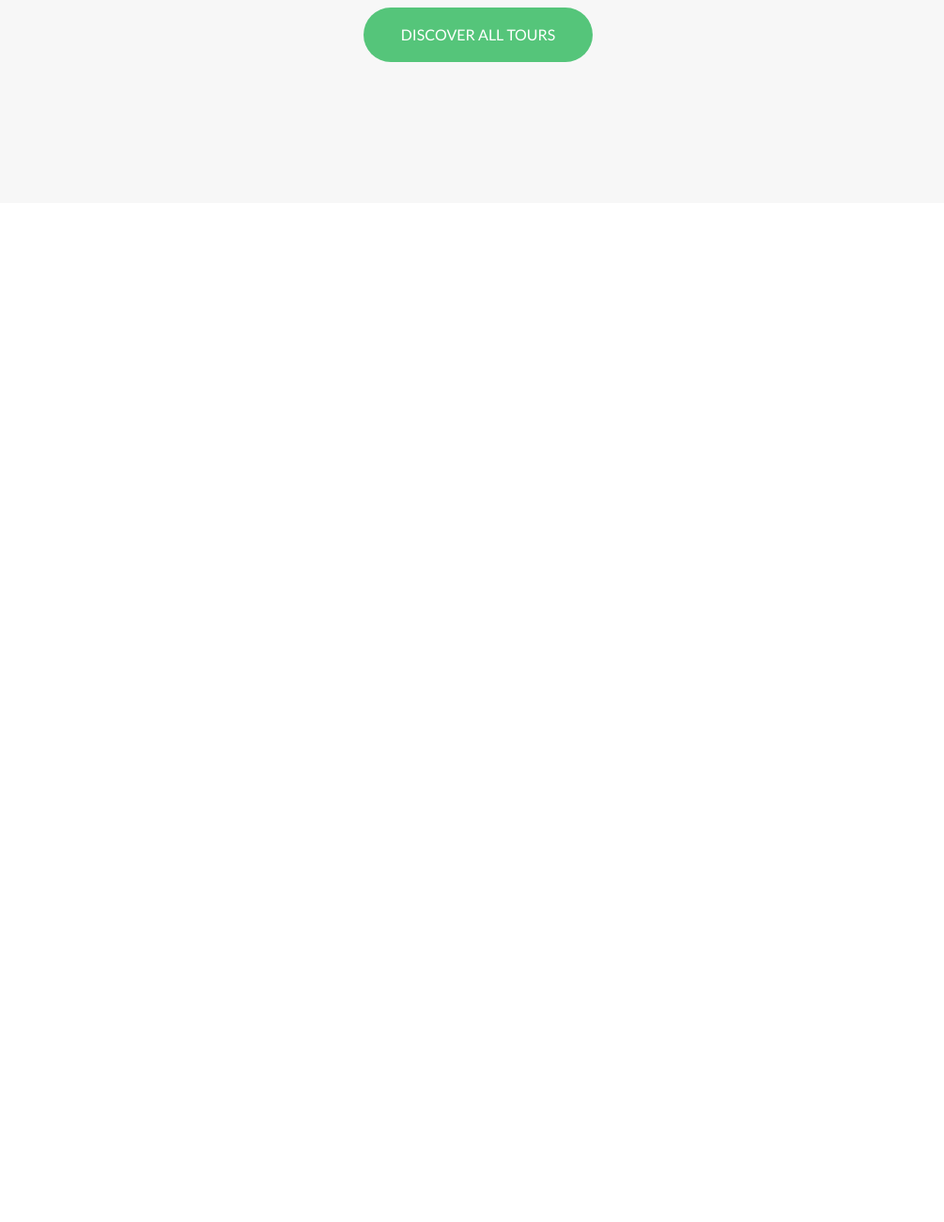
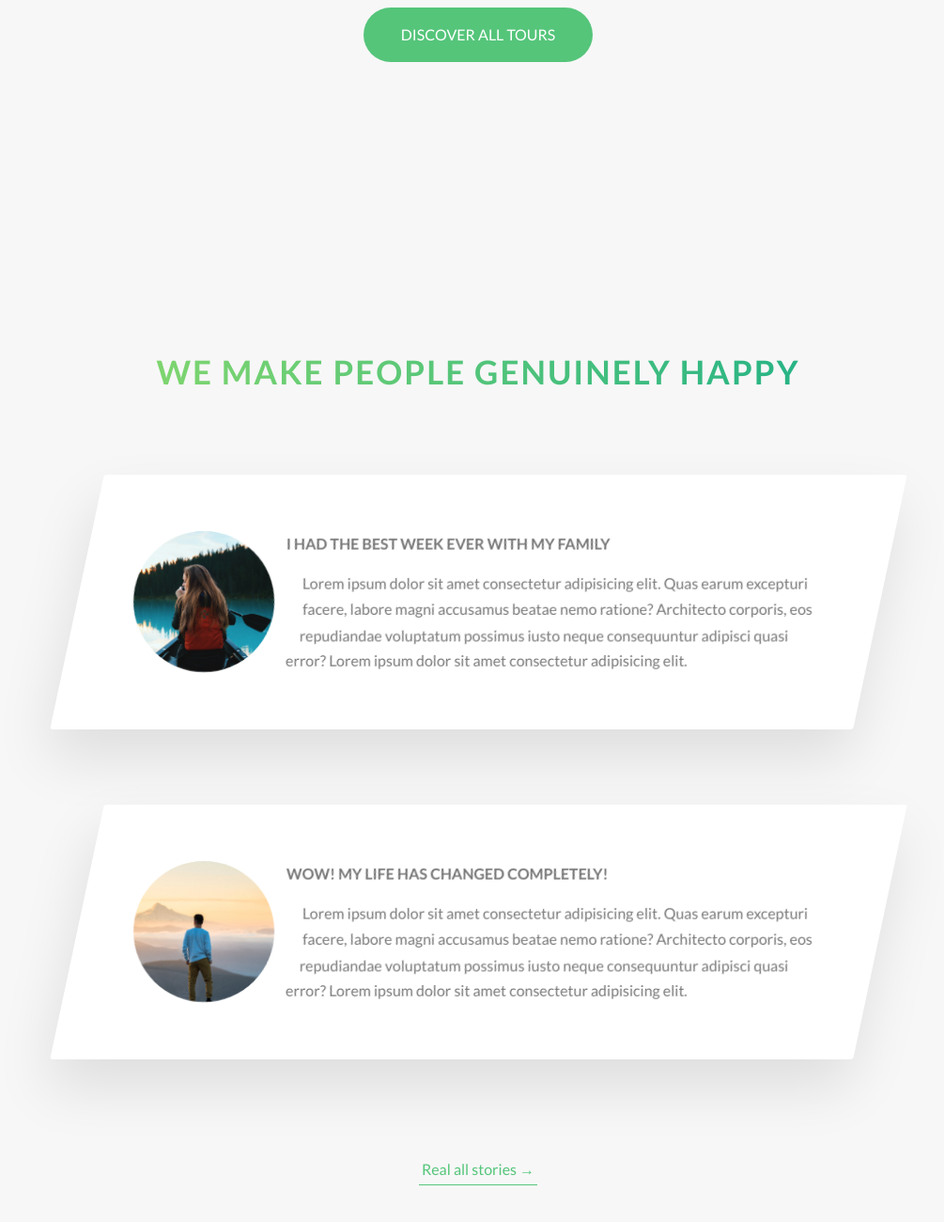
Before and after one commit to danvarga1985/HTML-CSS-FLOAT-DEMO-PROJECT, a website: page index.html in a window 1280 px wide. Shown: the part 3139-4439 px from the top of the page at 94% size, without its empty margins (131-1136 px from the left). Before the commit the page ends 3385 px from the top, so only its background shows below. Drawn offline with Linux system fonts and the light colour scheme.

Commit message:
Add Stories section

```diff
--- a/index.html
+++ b/index.html
@@ -233,6 +233,56 @@
             </div>
 
         </section>
+
+        <section class="section-stories">
+            <div class="u-center-text u-margin-bottom-big">
+                <h2 class="heading-secondary">
+                    We make people genuinely happy
+                </h2>
+            </div>
+
+            <div class="row">
+                <div class="story">
+                    <figure class="story__shape">
+                        <img class="story__image" src="img/nat-8.jpg" alt="Person on a tour">
+                        <figcaption class="story__caption">Mary Smith</figcaption>
+                    </figure>
+                    <div class="story__text">
+                        <h3 class="heading-tertiary u-margin-bottom-small">
+                            I had the best week ever with my family
+                        </h3>
+                        <p>Lorem ipsum dolor sit amet consectetur adipisicing elit. Quas earum excepturi facere, labore
+                            magni accusamus beatae nemo ratione? Architecto corporis, eos repudiandae voluptatum
+                            possimus iusto neque consequuntur adipisci quasi error? Lorem ipsum dolor sit amet
+                            consectetur adipisicing elit.</p>
+                    </div>
+                </div>
+            </div>
+
+            <div class="row">
+                <div class="story">
+                    <figure class="story__shape">
+                        <img class="story__image" src="img/nat-9.jpg" alt="Person on a tour">
+                        <figcaption class="story__caption">Jack Wilson</figcaption>
+                    </figure>
+                    <div class="story__text">
+                        <h3 class="heading-tertiary u-margin-bottom-small">
+                            Wow! My life has changed completely!
+                        </h3>
+                        <p>Lorem ipsum dolor sit amet consectetur adipisicing elit. Quas earum excepturi facere, labore
+                            magni accusamus beatae nemo ratione? Architecto corporis, eos repudiandae voluptatum
+                            possimus iusto neque consequuntur adipisci quasi error? Lorem ipsum dolor sit amet
+                            consectetur adipisicing elit.</p>
+                    </div>
+                </div>
+            </div>
+
+            <div class="u-center-text u-margin-top-huge">
+                <a href="#" class="btn-text">Real all stories &rarr;</a>
+            </div>
+
+
+        </section>
     </main>
 
     <!--
--- a/sass/main.scss
+++ b/sass/main.scss
@@ -11,6 +11,7 @@
 @import "components/card.scss";
 @import "components/composition";
 @import "components/feature-box";
+@import "components/story";
 
 @import "layout/grid";
 @import "layout/header";
--- a/sass/pages/_home.scss
+++ b/sass/pages/_home.scss
@@ -27,5 +27,9 @@
     background-color: $color-grey-light-1;
     padding: 25rem 0 15rem 0;
     margin-top: -10rem;
+}
 
+.section-stories {
+    padding: 15rem 0;
+    background-color: $color-grey-light-1;
 }
```
Also changed, not shown: css/style.css, 1 other file.
